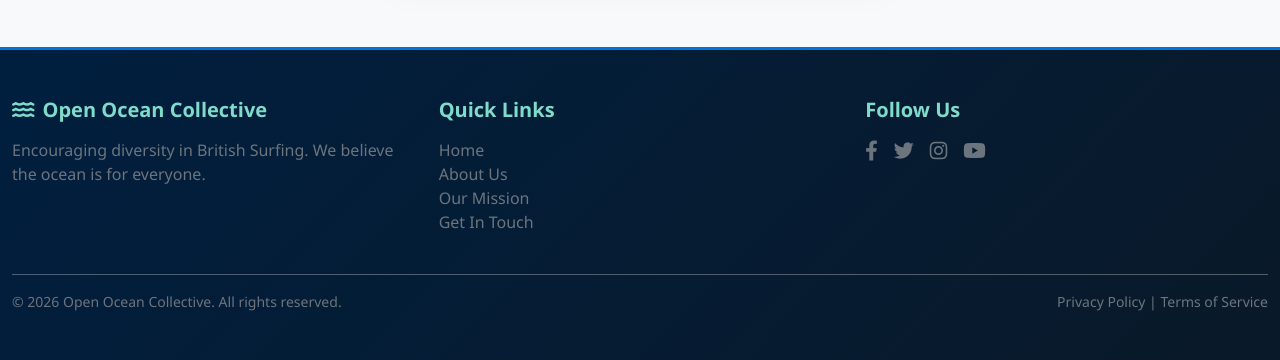
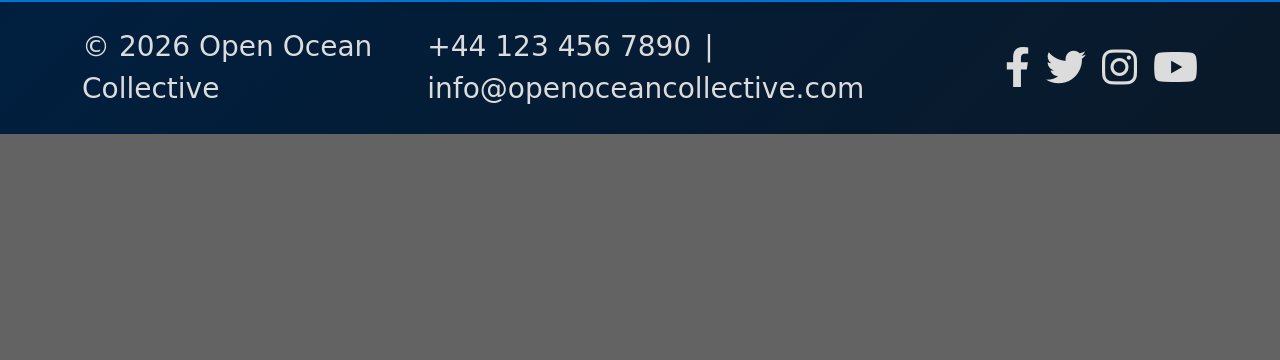
Before and after one commit to pdblackburn0-del/open_ocean_collective, a Django app: page /accounts/signup/ in a window 1280 px wide. Shown: the part 871-1231 px from the top of the page. After the commit the page ends 1005 px from the top, so only its background shows below. Run offline with Django 4.2, Linux system fonts and the light colour scheme; some libraries are stand-ins or nearby versions.

Commit message:
Updated base template and styling and back end development

```diff
--- a/hello_world/templates/base.html
+++ b/hello_world/templates/base.html
@@ -68,11 +68,7 @@
             Stories to Inspire
         </a>
     </li>
-    <li class="nav-item">
-        <a class="nav-link" href="#stories">
-            Buy Merch
-        </a>
-    </li>
+
 
     {% if user.is_authenticated %}
 
@@ -119,60 +115,74 @@
 </main>
 
 <!-- ================= FOOTER ================= -->
-<footer class="bg-dark text-light mt-5 py-5">
-    <div class="container-fluid">
-        <div class="row mb-4">
+<footer class="footer bg-dark text-light py-4">
+    <div class="container d-flex flex-column flex-md-row justify-content-between align-items-center">
 
-            <div class="col-md-4 mb-4 mb-md-0">
-                <h5 class="fw-bold mb-3">
-                    <i class="fas fa-water me-2"></i>Open Ocean Collective
-                </h5>
-                <p class="text-secondary">
-                    Encouraging diversity in British Surfing.
-                    We believe the ocean is for everyone.
-                </p>
-            </div>
-
-            <div class="col-md-4 mb-4 mb-md-0">
-                <h5 class="fw-bold mb-3">Quick Links</h5>
-                <ul class="list-unstyled">
-                    <li><a href="{% url 'hello_world:index' %}" class="text-secondary text-decoration-none">Home</a></li>
-                    <li><a href="#about" class="text-secondary text-decoration-none">About Us</a></li>
-                    <li><a href="#mission" class="text-secondary text-decoration-none">Our Mission</a></li>
-                    <li><a href="#contact" class="text-secondary text-decoration-none">Get In Touch</a></li>
-                </ul>
-            </div>
-
-            <div class="col-md-4">
-                <h5 class="fw-bold mb-3">Follow Us</h5>
-                <div class="d-flex gap-3">
-                    <a href="#" class="text-secondary"><i class="fab fa-facebook-f fa-lg"></i></a>
-                    <a href="#" class="text-secondary"><i class="fab fa-twitter fa-lg"></i></a>
-                    <a href="#" class="text-secondary"><i class="fab fa-instagram fa-lg"></i></a>
-                    <a href="#" class="text-secondary"><i class="fab fa-youtube fa-lg"></i></a>
-                </div>
-            </div>
-
+        <!-- Copyright -->
+        <div class="footer-copy small mb-2 mb-md-0">
+            &copy; 2026 Open Ocean Collective
         </div>
 
-        <hr class="bg-secondary">
+        <!-- Contact Info -->
+        <div class="footer-contact small mb-2 mb-md-0">
+            <a href="tel:+441234567890">+44 123 456 7890</a> |
+            <a href="mailto:info@openoceancollective.com">info@openoceancollective.com</a>
+        </div>
 
-        <div class="row">
-            <div class="col-md-6">
-                <p class="text-secondary small mb-0">
-                    &copy; 2026 Open Ocean Collective. All rights reserved.
-                </p>
-            </div>
-            <div class="col-md-6 text-md-end">
-                <p class="text-secondary small mb-0">
-                    <a href="#" class="text-secondary text-decoration-none">Privacy Policy</a> |
-                    <a href="#" class="text-secondary text-decoration-none">Terms of Service</a>
-                </p>
-            </div>
+        <!-- Social Links -->
+        <div class="footer-social d-flex gap-3">
+            <a href="#"><i class="fab fa-facebook-f fa-lg"></i></a>
+            <a href="#"><i class="fab fa-twitter fa-lg"></i></a>
+            <a href="#"><i class="fab fa-instagram fa-lg"></i></a>
+            <a href="#"><i class="fab fa-youtube fa-lg"></i></a>
         </div>
 
     </div>
 </footer>
+
+<style>
+/* ================= FOOTER STYLING ================= */
+.footer {
+    font-family: 'Helvetica Neue', sans-serif;
+    background-color: #0b0c10; /* deep dark ocean vibe */
+    color: #dcdcdc;
+    font-size: 2rem;
+}
+
+.footer-copy, .footer-contact {
+    font-family: 'Estonia', cursive;
+    color: #dcdcdc;
+}
+
+.footer-contact a {
+    color: #dcdcdc;
+    text-decoration: none;
+    margin: 0 0.25rem;
+    transition: color 0.3s ease;
+}
+
+.footer-contact a:hover {
+    color: lightblue;
+}
+
+.footer-social a {
+    color: #dcdcdc;
+    transition: color 0.3s ease;
+}
+
+.footer-social a:hover {
+    color: lightblue;
+}
+
+@media (max-width: 768px) {
+    .footer {
+        text-align: center;
+    }
+    .footer-contact, .footer-copy {
+        margin-bottom: 0.5rem;
+    }
+}
+</style>
 
 <!-- Bootstrap JS -->
 <script src="https://cdn.jsdelivr.net/npm/bootstrap@5.3.0/dist/js/bootstrap.bundle.min.js"></script>
--- a/openocean/settings.py
+++ b/openocean/settings.py
@@ -187,3 +187,4 @@ LOGIN_REDIRECT_URL = '/'
 LOGOUT_REDIRECT_URL = '/'
 CRISPY_ALLOWED_TEMPLATE_PACKS = "bootstrap5"
 CRISPY_TEMPLATE_PACK = "bootstrap5"
+EMAIL_BACKEND = 'django.core.mail.backends.console.EmailBackend'
```
Also changed, not shown: hello_world/models.py (+12 -0 lines).
